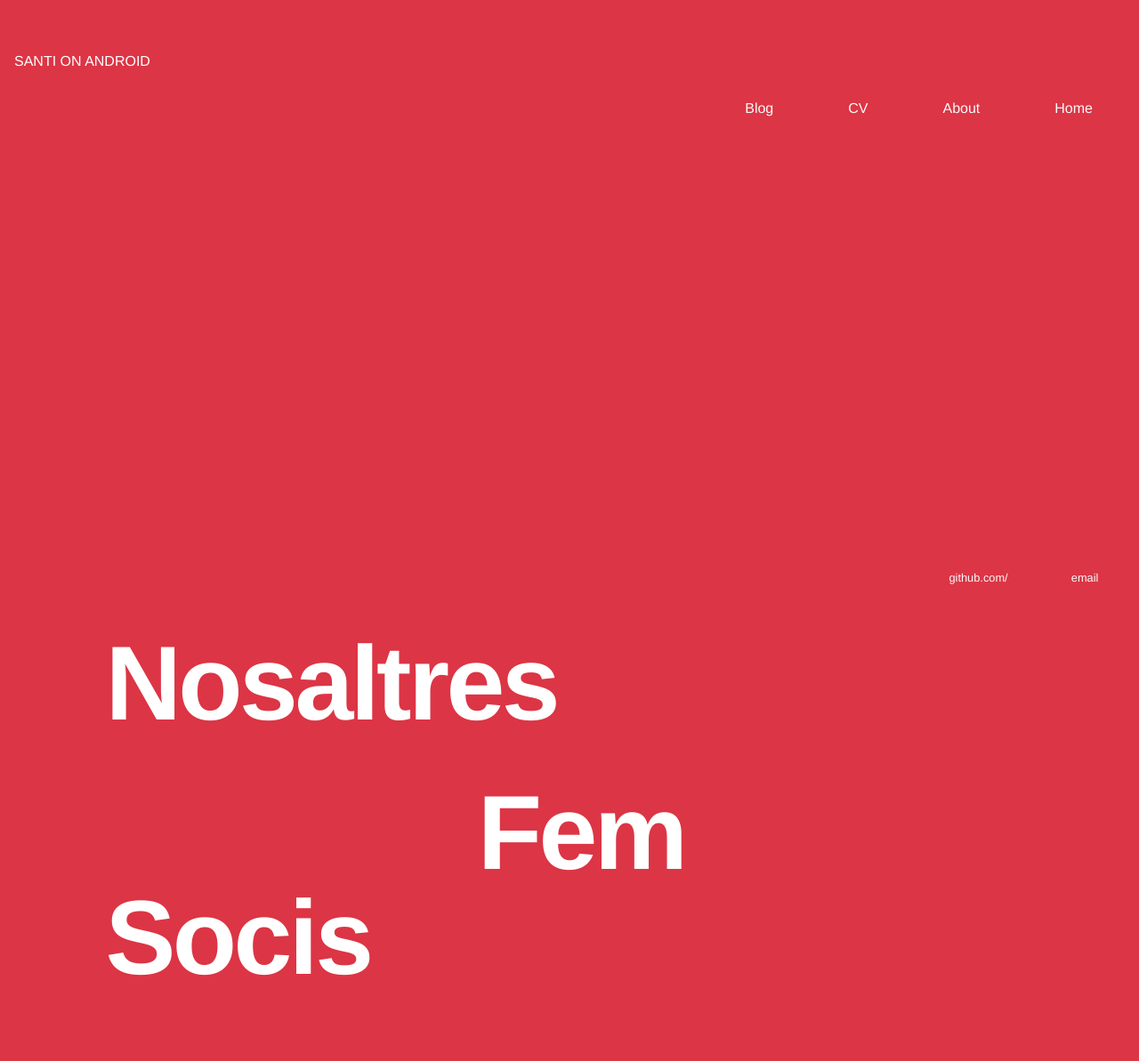
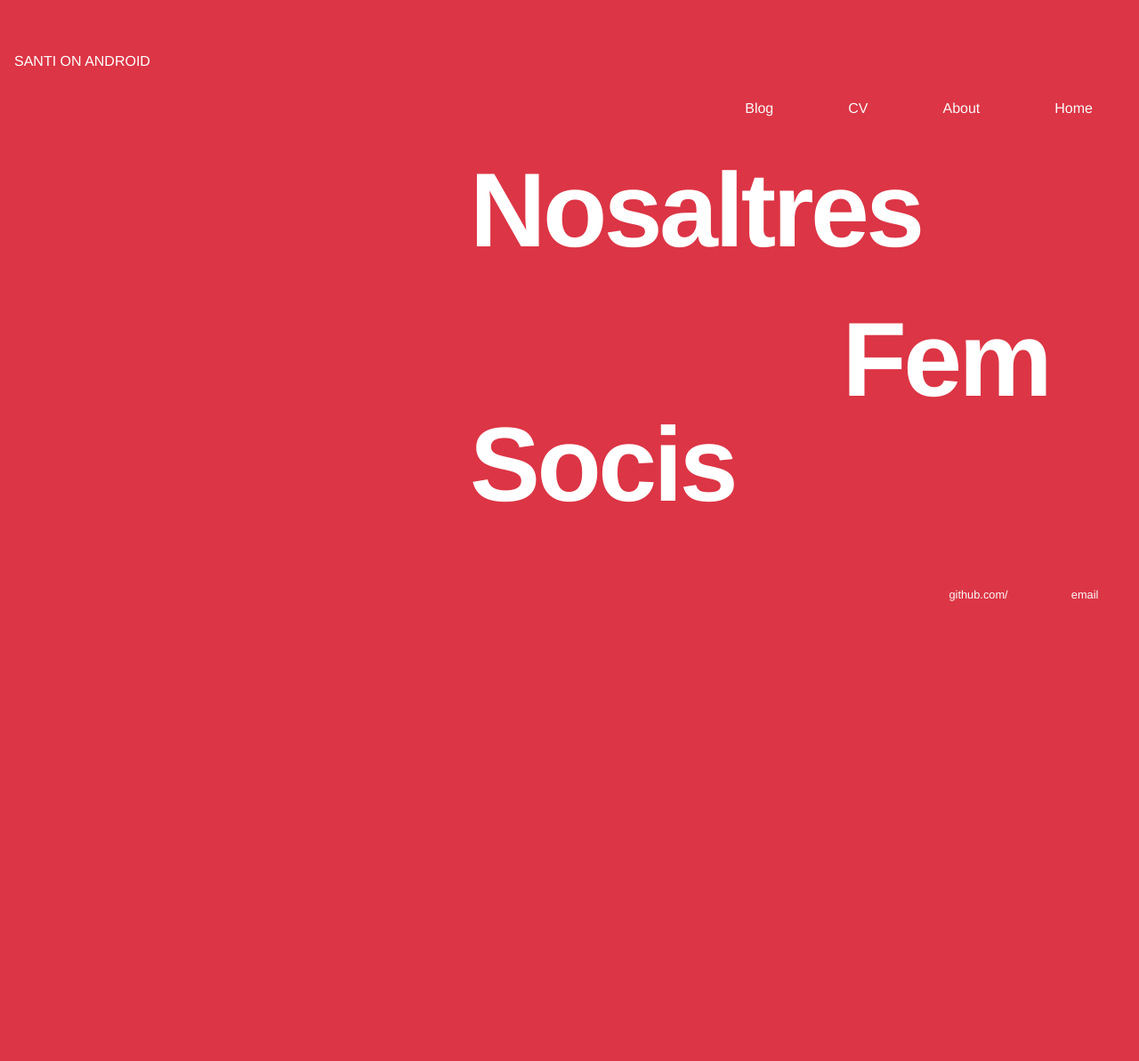
Before and after one commit to SantiOnAndroid/SantiOnAndroid.github.io, a Jekyll site: the page built from index.html, in a window 1280 px wide. Shown: the whole page at 89% size. Built offline with Jekyll 4.4.1, drawn with Linux system fonts in a browser that asks for light colours; some web fonts are replaced; after the commit the page ends 900 px from its top, so only the background shows below that.

Commit message:
modificant titolj

```diff
--- a/css/main.css
+++ b/css/main.css
@@ -13,7 +13,9 @@ body {
 
 }
 #slide{
-
+    float:left;
+    clear: left;
+    margin-left:  1em;
 
 }
 svg{
@@ -57,9 +59,7 @@ h1 {
     font-weight: 800;
     letter-spacing: -.03em;
     line-height: 100%;
-    float:left;
-    clear: left;
-    margin-left:  1em;
+
 }
 p {
     font-size: 7.4em;
```
